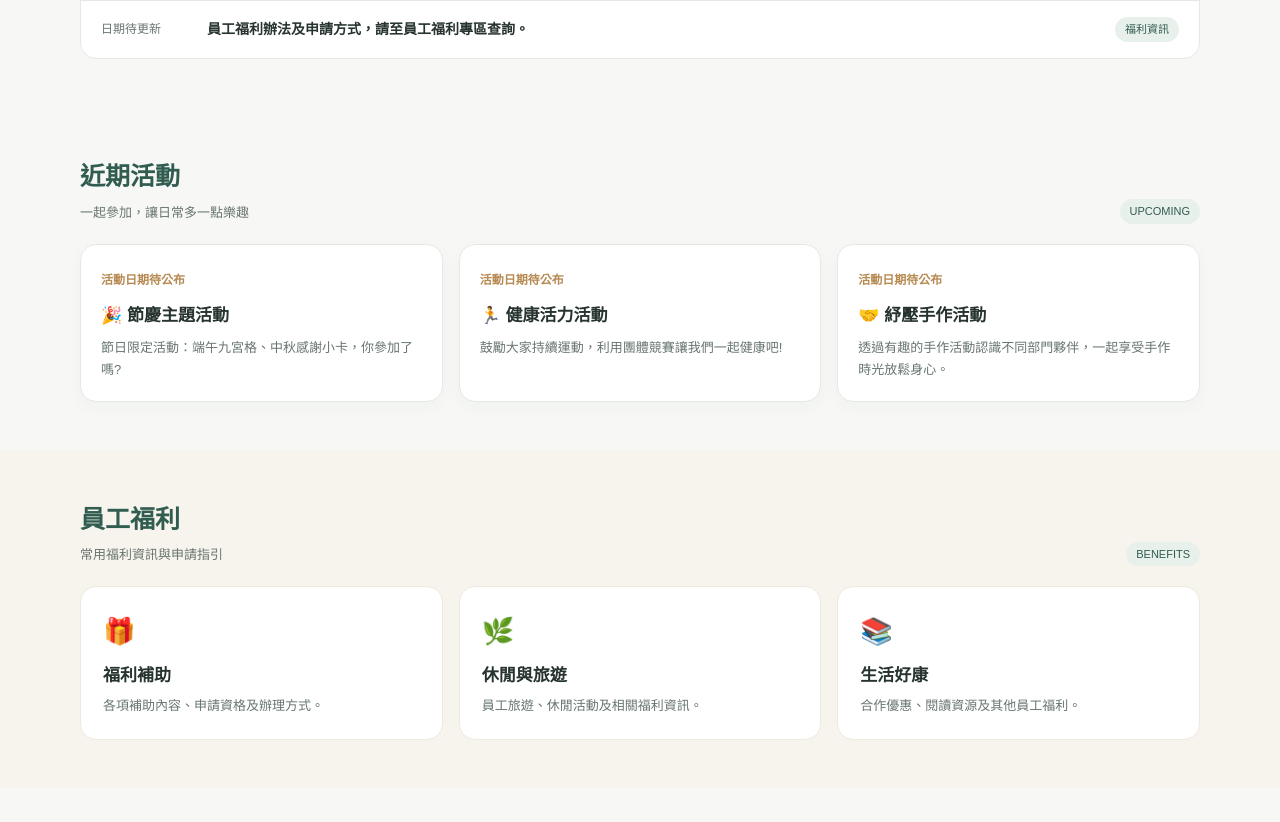
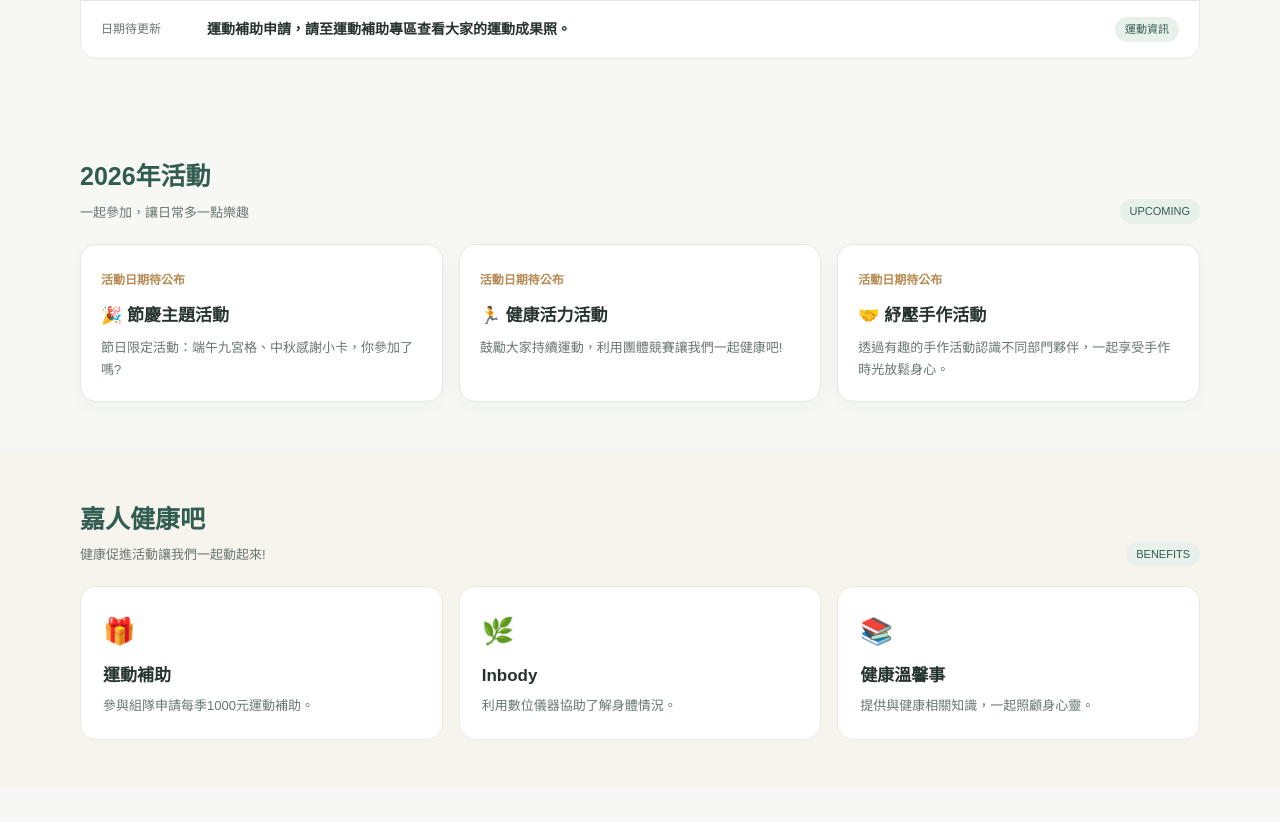
Before and after one commit to abbyhuang2/employee-activities, a plain HTML site: page index.html in a window 1280 px wide. Shown: the part 718-1540 px from the top of the page. Drawn offline with Linux system fonts and the light colour scheme.

Commit message:
Update navigation and section headings in index.html

```diff
--- a/index.html
+++ b/index.html
@@ -27,7 +27,7 @@ footer{background:#243d35;color:#dce7e1;padding:28px 0;font-size:12px}footer p{m
 <body>
 <header><div class="wrap nav">
   <a class="brand" href="#top">嗨!嘉人健康吧!<small>EMPLOYEE LIFE & ACTIVITY</small></a>
-  <nav aria-label="主要導覽"><a href="#news">最新公告</a><a href="#events">2026年活動</a><a href="#welfare">員工福利</a><a href="#gallery">活動花絮</a></nav>
+  <nav aria-label="主要導覽"><a href="#news">最新公告</a><a href="#events">2026年活動</a><a href="#welfare">嘉人健康吧</a><a href="#gallery">活動花絮</a></nav>
 </div></header>
 <main id="top">
   <div class="hero"><div class="wrap hero-inner">
@@ -41,11 +41,11 @@ footer{background:#243d35;color:#dce7e1;padding:28px 0;font-size:12px}footer p{m
     <div class="notice-list">
       <div class="notice"><time>公告日期待更新</time><strong>歡迎來到員工活動資訊站！最新消息將於此公告。</strong><span class="tag">網站消息</span></div>
       <div class="notice"><time>日期待更新</time><strong>公司活動及報名資訊，請留意各活動說明。</strong><span class="tag">活動通知</span></div>
-      <div class="notice"><time>日期待更新</time><strong>員工福利辦法及申請方式，請至員工福利專區查詢。</strong><span class="tag">福利資訊</span></div>
+      <div class="notice"><time>日期待更新</time><strong>運動補助申請，請至運動補助專區查看大家的運動成果照。</strong><span class="tag">運動資訊</span></div>
     </div>
   </div></section>
   <section id="events"><div class="wrap">
-    <div class="section-head"><div><h2>近期活動</h2><p>一起參加，讓日常多一點樂趣</p></div><span class="tag">UPCOMING</span></div>
+    <div class="section-head"><div><h2>2026年活動</h2><p>一起參加，讓日常多一點樂趣</p></div><span class="tag">UPCOMING</span></div>
     <div class="grid">
       <article class="card"><span class="date">活動日期待公布</span><h3>🎉 節慶主題活動</h3><p>節日限定活動：端午九宮格、中秋感謝小卡，你參加了嗎?</p></article>
       <article class="card"><span class="date">活動日期待公布</span><h3>🏃 健康活力活動</h3><p>鼓勵大家持續運動，利用團體競賽讓我們一起健康吧!</p></article>
@@ -53,11 +53,11 @@ footer{background:#243d35;color:#dce7e1;padding:28px 0;font-size:12px}footer p{m
     </div>
   </div></section>
   <section class="feature" id="welfare"><div class="wrap">
-    <div class="section-head"><div><h2>員工福利</h2><p>常用福利資訊與申請指引</p></div><span class="tag">BENEFITS</span></div>
+    <div class="section-head"><div><h2>嘉人健康吧</h2><p>健康促進活動讓我們一起動起來!</p></div><span class="tag">BENEFITS</span></div>
     <div class="feature-grid">
-      <article class="feature-card"><div class="feature-icon">🎁</div><h3>福利補助</h3><p>各項補助內容、申請資格及辦理方式。</p></article>
-      <article class="feature-card"><div class="feature-icon">🌿</div><h3>休閒與旅遊</h3><p>員工旅遊、休閒活動及相關福利資訊。</p></article>
-      <article class="feature-card"><div class="feature-icon">📚</div><h3>生活好康</h3><p>合作優惠、閱讀資源及其他員工福利。</p></article>
+      <article class="feature-card"><div class="feature-icon">🎁</div><h3>運動補助</h3><p>參與組隊申請每季1000元運動補助。</p></article>
+      <article class="feature-card"><div class="feature-icon">🌿</div><h3>Inbody</h3><p>利用數位儀器協助了解身體情況。</p></article>
+      <article class="feature-card"><div class="feature-icon">📚</div><h3>健康溫馨事</h3><p>提供與健康相關知識，一起照顧身心靈。</p></article>
     </div>
   </div></section>
   <section id="gallery"><div class="wrap">
```
